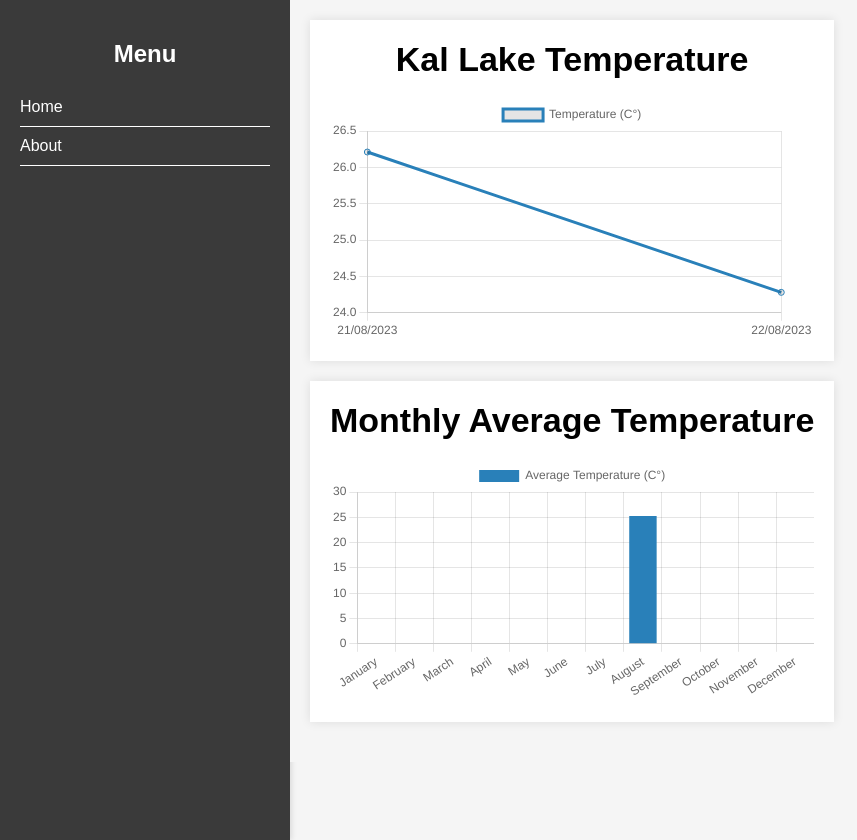
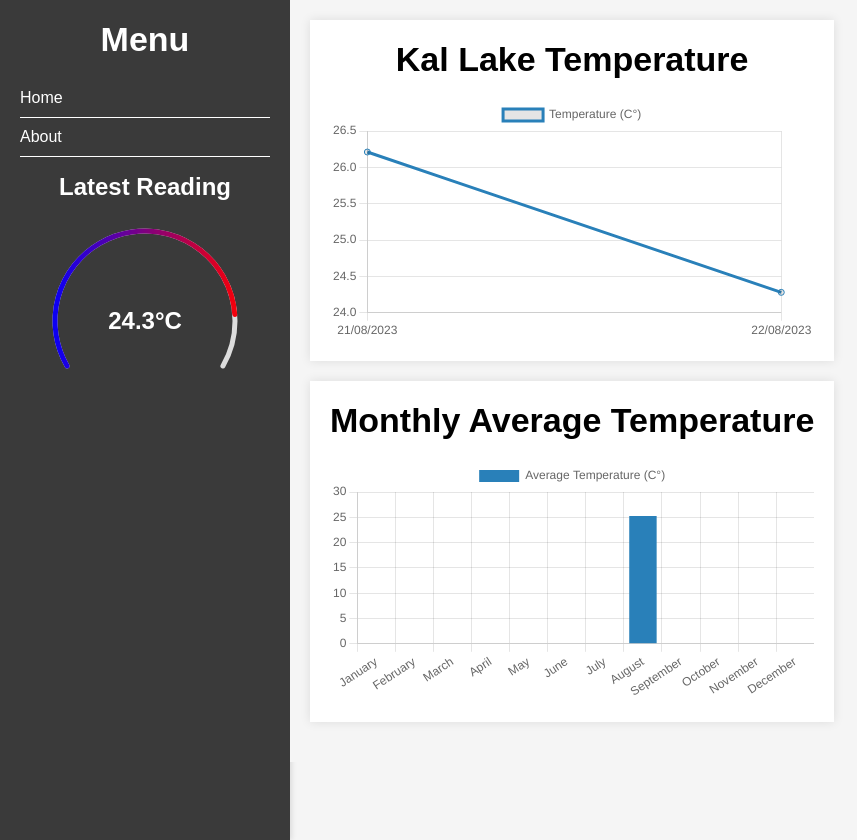
Before and after one commit to bunjopolo/Kal-Lake-Temperature-Monitor, a Django app: page / in a window 1280 px wide. Shown: the whole page, without its empty margins (0-857 px from the left). Run offline with Django 4.2, Linux system fonts and the light colour scheme; data comes from the database, SQL or seed files in the repository.

Commit message:
git comit

```diff
--- a/templates/tempmonitor/home.html
+++ b/templates/tempmonitor/home.html
@@ -16,6 +16,15 @@
             margin: 0;
             padding: 0;
             font-size: 34px;
+            font-weight: 600;
+            margin-bottom: 20px;
+            text-align: center;
+        }
+
+        h2 {
+            margin: 0;
+            padding: 0;
+            font-size: 24px;
             font-weight: 600;
             margin-bottom: 20px;
             text-align: center;
@@ -82,17 +91,43 @@
             box-sizing: border-box;
         }
 
+        #gauge-container {
+            position: relative;
+            width: 200px; /* Set the desired width */
+            height: 200px; /* Set the desired height */
+            margin: auto; /* Center horizontally */
+        }
+
+        #temperature-value {
+            position: absolute;
+            top: 50%;
+            left: 50%;
+            transform: translate(-50%, -50%);
+            font-size: 1.5rem;
+            font-weight: bold;
+        }
+
     </style>
 </head>
 <body>
     <div id="menu-bar">
         <div id="menu-header">
-            <h2>Menu</h2>
+            <h1>Menu</h1>
         </div>
         <ul id="menu-items">
             <li><a href="{% url 'home' %}">Home</a></li>
             <li><a href="{% url 'about' %}">About</a></li>
         </ul>
+
+        <div id = 'gauge-header'>
+            <h2>Latest Reading</h2>
+            <div id="gauge-container">
+                <canvas id="temperature-gauge" width="200" height="200"></canvas>
+                <div id="temperature-value">0°C</div>
+            </div>
+        </div>
+
+
     </div>
 
     <div id="charts-container">
@@ -176,9 +211,65 @@
 
         }
 
+
+        async function gauge_graph() {
+        // Set the temperature value to the latest value in the array
+        var data = await fetchData();
+        currentTemperature = data.daily_avg_temperatures[data.daily_avg_temperatures.length - 1];
+
+        // round to 2 decimal places
+        currentTemperature = Math.round(currentTemperature * 10) / 10;
+
+        // Get the canvas and its 2D context
+        var canvas = document.getElementById("temperature-gauge");
+        var context = canvas.getContext("2d");
+
+        // Draw the temperature gauge
+        function drawGauge(temperature) {
+        // Clear the canvas
+        context.clearRect(0, 0, canvas.width, canvas.height);
+
+        // Draw the gauge background
+        context.beginPath();
+        context.arc(canvas.width / 2, canvas.height / 2, canvas.width / 2 - 10, (5/6) * Math.PI, (1/6) * Math.PI);
+        context.lineWidth = 5;
+        context.strokeStyle = "#ddd";
+        context.stroke();
+
+        // Draw the gauge value with reversed color gradient
+        var gradient = context.createLinearGradient(0, 0, canvas.width, 0);
+        gradient.addColorStop(0, "blue");
+        gradient.addColorStop(1, "red");
+
+        context.beginPath();
+        context.arc(canvas.width / 2, canvas.height / 2, canvas.width / 2 - 10, (5/6) * Math.PI, (temperature / 30) * Math.PI - (5/6) * Math.PI);
+        context.lineWidth = 5;
+        context.lineCap = "round";
+        context.strokeStyle = gradient;
+        context.stroke();
+        }
+
+        // Update the temperature value and redraw the gauge
+        function updateTemperature(value) {
+        document.getElementById("temperature-value").innerText = value + "°C";
+        drawGauge(value);
+        }
+
+        // Initial draw
+        drawGauge(currentTemperature);
+
+        // Example: Update the temperature after a delay (replace this with your actual data)
+        setTimeout(function () {
+        updateTemperature(currentTemperature);
+        }, 20);
+        };
+
+
         // Call the function to create the graph when the page loads
+        document.addEventListener("DOMContentLoaded", gauge_graph);
         document.addEventListener('DOMContentLoaded', tempGraph);
         document.addEventListener('DOMContentLoaded', monthlyAvgGraph);
+
     </script>
 </body>
 </html>
```
